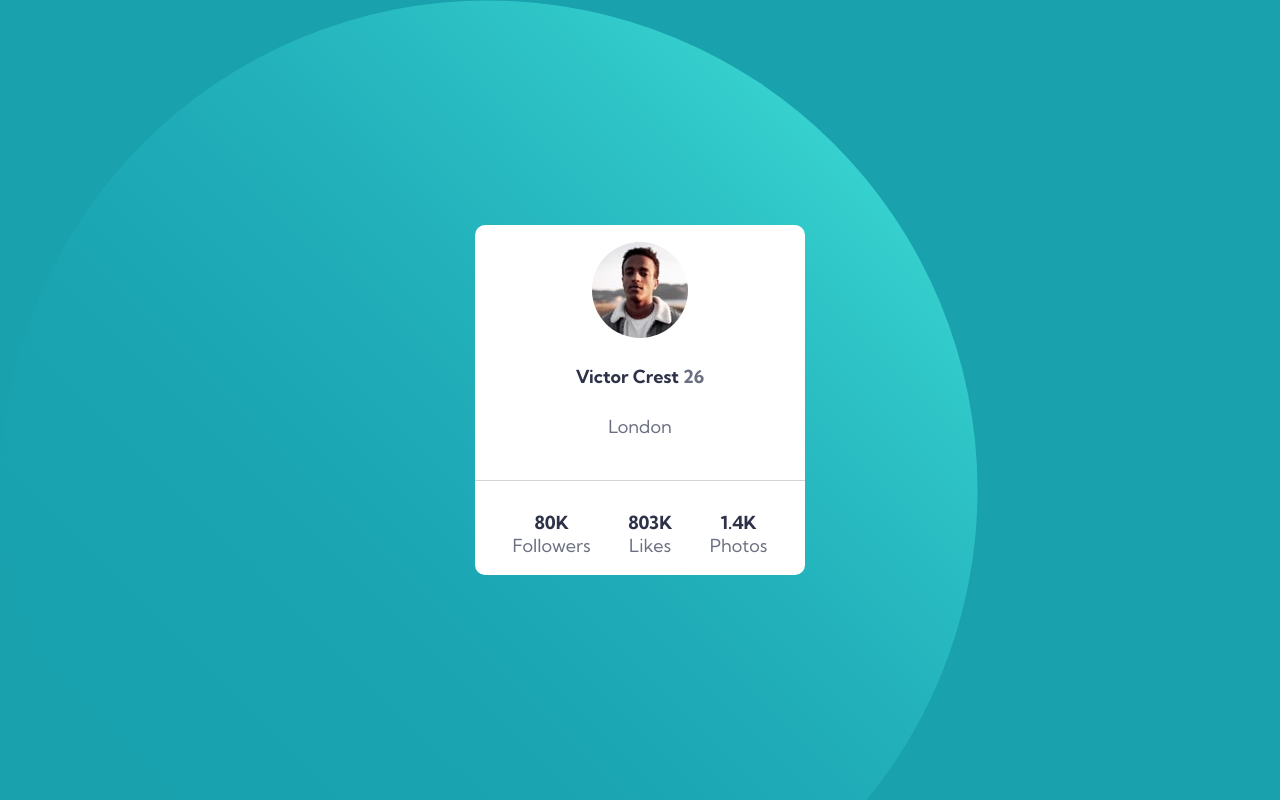
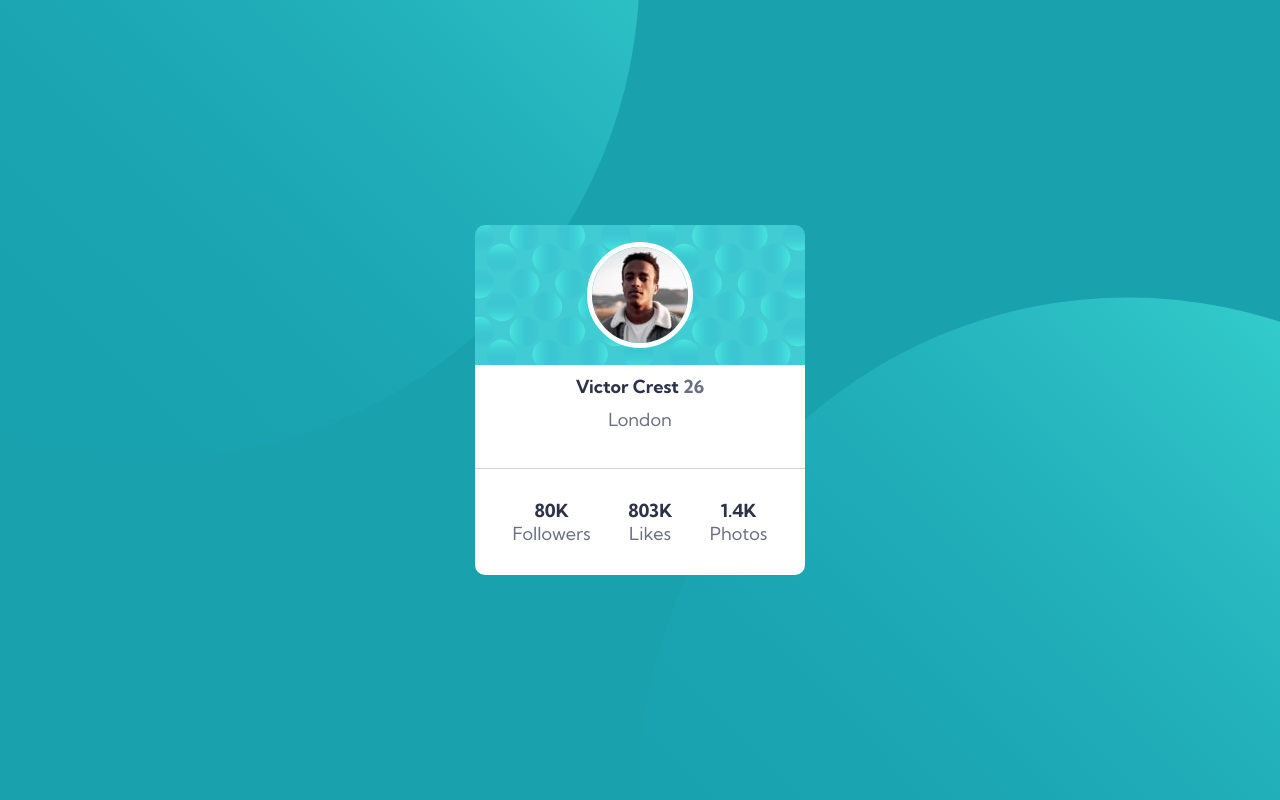
Before and after one commit to Viti-Martins/cartao-de-perfil, a plain HTML site: page index.html in a window 1280 px wide. Drawn offline with Linux system fonts and the light colour scheme.

Commit message:
adicionado imagens de background e modificações no estilo

```diff
--- a/index.html
+++ b/index.html
@@ -13,6 +13,14 @@
 </head>
 <body>
     <main class="container">
+        <div class="bg-top-pattern">
+            <img src="./src/images/bg-pattern-top.svg" alt="Background top sphere pattern">
+        </div>
+
+        <div class="bg-bottom-pattern">
+            <img src="./src/images/bg-pattern-top.svg" alt="Background bottom sphere pattern">
+        </div>
+
         <div class="profile-card">
             <div class="user-info">
                 <img src="./src/images/image-victor.jpg" alt="Profile picture" class="profile-picture">
--- a/src/css/style.css
+++ b/src/css/style.css
@@ -2,17 +2,33 @@
 
 body {
     background-color: var(--main-bg-color);
-    background: var(--main-bg-color) url(../images/bg-pattern-top.svg) no-repeat top left;
+    background: var(--main-bg-color) no-repeat top left;
     font-family: 'Kumbh Sans', sans-serif;
     font-size: 18px;
 }
 
-main {
+main.container {
     display: flex;
     justify-content: center;
     align-items: center;
     height: 100vh;
     padding: 0 30px;
+    overflow: hidden;
+    position: relative;
+}
+
+.bg-top-pattern {
+    position: absolute;
+    top: -65%;
+    right: 50%;
+    z-index: 1;
+}
+
+.bg-bottom-pattern {
+    position: absolute;
+    bottom: -60%;
+    left: 50%;
+    z-index: 1;
 }
 
 .profile-card {
@@ -21,11 +37,12 @@ main {
     align-items: center;
     justify-content: space-between;
     gap: 25px;
-    background: white;
+    background: white url(../images/bg-pattern-card.svg) no-repeat;
     border-radius: 10px;
     margin: 20px;
     width: 330px;
     height: 350px;
+    z-index: 2;
 }
 
 .profile-card .user-info {
@@ -38,12 +55,12 @@ main {
 .profile-card .user-info .profile-picture {
     border-radius: 50%;
     margin: 17px 0;
+    border: 5px solid white;
 }
 
 .profile-card .user-info .user-name {
     font-weight: 700;
     color: var(--titles);
-    margin-bottom: 17px;
 }
 
 .profile-card .user-info .user-age {
@@ -53,7 +70,6 @@ main {
 .profile-card .user-info .user-city {
     font-weight: 400;
     color: var(--text-color);
-    margin-bottom: 17px;
 }
 
 
```
